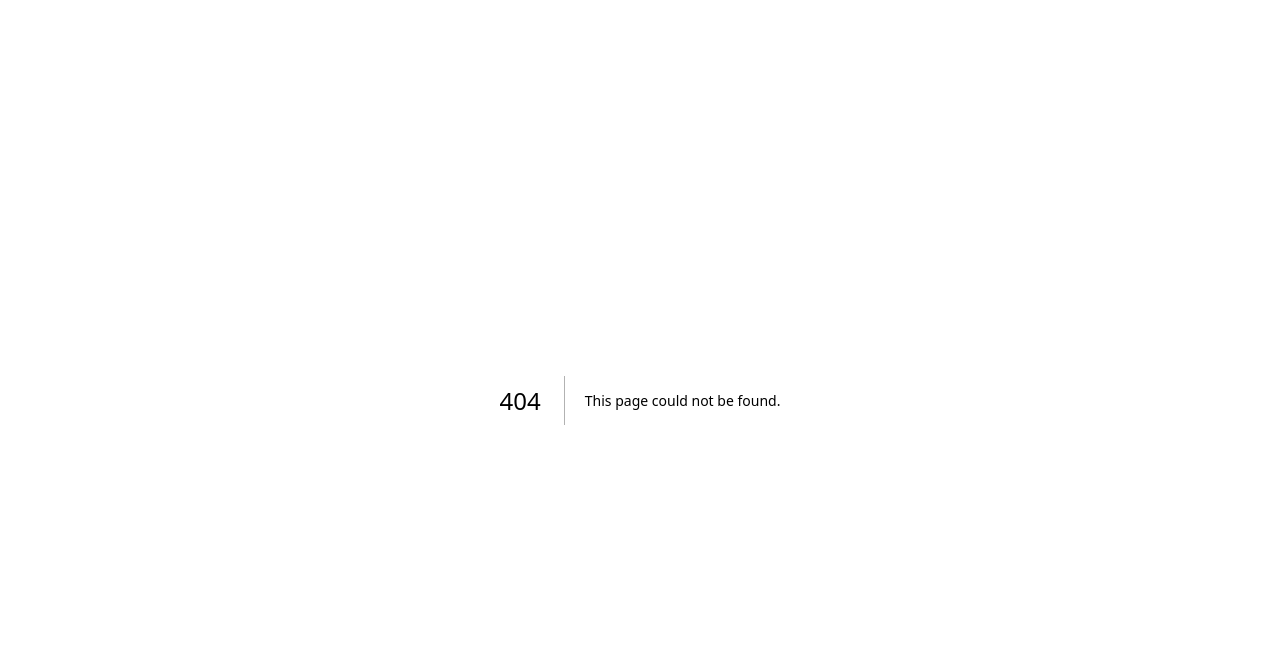
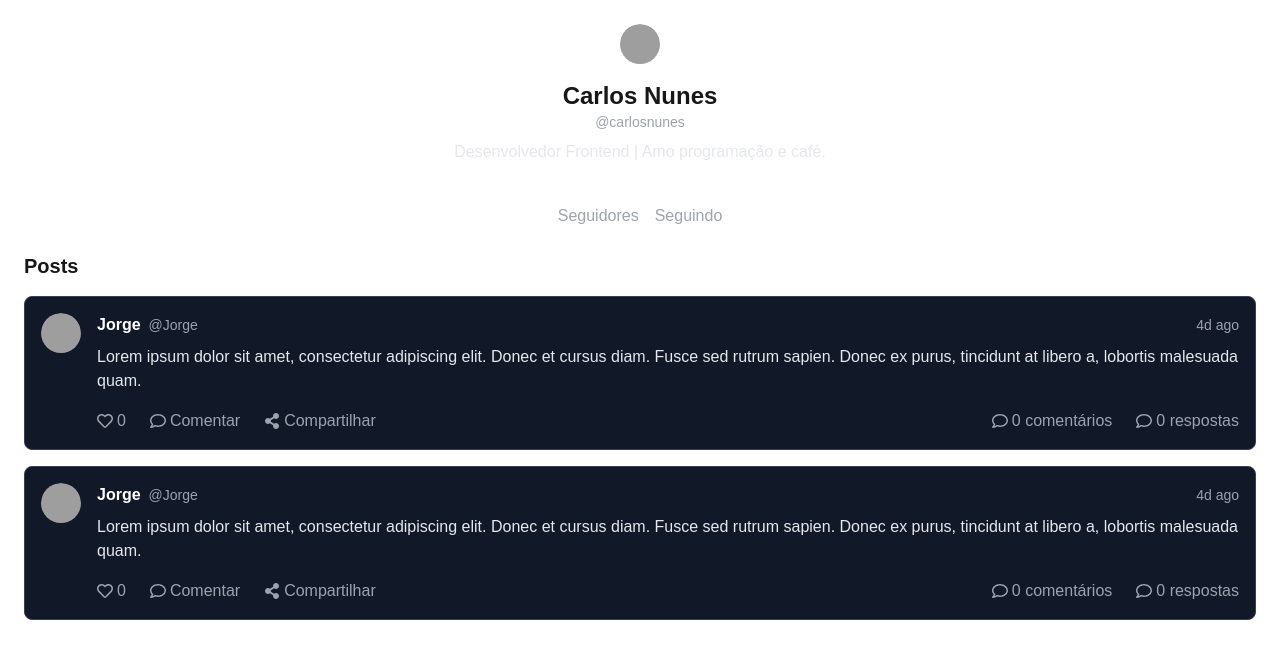
Before and after one commit to gabrielss2406/Ararx-Frontend, a Next.js app: page /profile/3123123123 in a window 1280 px wide. Before the commit this address had no page. Shown: the top 658 px of the page. Built offline with nearby package versions, Linux system fonts and the light colour scheme; grey boxes are pictures that could not be loaded.

Commit message:
feat: user profile page

```diff
--- /dev/null
+++ b/src/components/userProfile.tsx
@@ -0,0 +1,79 @@
+// UserProfile.tsx
+import { Avatar, AvatarImage, AvatarFallback } from "@/components/ui/avatar";
+import { FaUser, FaRegHeart, FaRegComment, FaRegShareSquare } from "react-icons/fa";
+import { useState } from "react";
+import Post from "./post";
+
+interface UserProfileProps {
+    user: {
+        id: string;
+        name: string;
+        username: string;
+        bio: string;
+        avatarUrl: string;
+        followersCount: number;
+        followingCount: number;
+        posts: Array<{
+            id: string;
+            content: string;
+            likesCount: number;
+            commentsCount: number;
+            date: string;
+        }>;
+    };
+}
+
+const UserProfile: React.FC<UserProfileProps> = ({ user }) => {
+    const [followers, setFollowers] = useState(user.followersCount);
+    const [following, setFollowing] = useState(user.followingCount);
+
+    return (
+        <div className="container mx-auto p-6">
+            <div className="flex flex-col items-center">
+                <Avatar>
+                    <AvatarImage
+                        className="w-24 h-24 rounded-full"
+                        src={user.avatarUrl}
+                        alt="User avatar"
+                    />
+                    <AvatarFallback>{user.name.charAt(0)}</AvatarFallback>
+                </Avatar>
+                <h1 className="text-2xl font-bold mt-4">{user.name}</h1>
+                <span className="text-sm text-gray-400">@{user.username}</span>
+                <p className="text-center mt-2 text-gray-200">{user.bio}</p>
+
+                <div className="flex gap-4 mt-4">
+                    <div className="flex flex-col items-center">
+                        <span className="font-semibold text-white">{followers}</span>
+                        <span className="text-gray-400">Seguidores</span>
+                    </div>
+                    <div className="flex flex-col items-center">
+                        <span className="font-semibold text-white">{following}</span>
+                        <span className="text-gray-400">Seguindo</span>
+                    </div>
+                </div>
+            </div>
+
+            <div className="mt-6">
+                <h2 className="text-xl font-bold">Posts</h2>
+                <div className="space-y-4 mt-4">
+                    {user.posts.map((post) => (
+                        <div key={post.id}>
+                            <Post
+                                content={"Lorem ipsum dolor sit amet, consectetur adipiscing elit. Donec et cursus diam. Fusce sed rutrum sapien. Donec ex purus, tincidunt at libero a, lobortis malesuada quam."}
+                                author={"Jorge"}
+                                date={"4d ago"}
+                                userId={"3123123123"}
+                                likesCount={0}
+                                commentsCount={0}
+                                repliesCount={0}
+                            />
+                        </div>
+                    ))}
+                </div>
+            </div>
+        </div>
+    );
+};
+
+export default UserProfile;
--- a/src/pages/index.tsx
+++ b/src/pages/index.tsx
@@ -34,7 +34,7 @@ export default function Home() {
         content={"Lorem ipsum dolor sit amet, consectetur adipiscing elit. Donec et cursus diam. Fusce sed rutrum sapien. Donec ex purus, tincidunt at libero a, lobortis malesuada quam."}
         author={"Cleiton"}
         date={"2h ago"}
-        userId={""}
+        userId={"32132131231"}
         likesCount={0}
         commentsCount={0}
         repliesCount={0}
@@ -43,7 +43,7 @@ export default function Home() {
         content={"Lorem ipsum dolor sit amet, consectetur adipiscing elit. Donec et cursus diam. Fusce sed rutrum sapien. Donec ex purus, tincidunt at libero a, lobortis malesuada quam."}
         author={"Jorge"}
         date={"4d ago"}
-        userId={""}
+        userId={"3123123123"}
         likesCount={0}
         commentsCount={0}
         repliesCount={0}
--- /dev/null
+++ b/src/pages/profile/[id]/index.tsx
@@ -0,0 +1,37 @@
+import { useRouter } from "next/router";
+import UserProfile from "@/components/userProfile";
+
+const UserProfilePage = () => {
+    const router = useRouter();
+    const { userId } = router.query;
+
+    const user = {
+        id: userId as string,
+        name: "Carlos Nunes",
+        username: "carlosnunes",
+        bio: "Desenvolvedor Frontend | Amo programação e café.",
+        avatarUrl: "https://github.com/shadcn.png",
+        followersCount: 150,
+        followingCount: 50,
+        posts: [
+            {
+                id: "1",
+                content: "Esse é meu primeiro post!",
+                likesCount: 10,
+                commentsCount: 2,
+                date: "1 dia atrás",
+            },
+            {
+                id: "2",
+                content: "Programando em React é incrível!",
+                likesCount: 20,
+                commentsCount: 5,
+                date: "2 dias atrás",
+            },
+        ],
+    };
+
+    return <UserProfile user={user} />;
+};
+
+export default UserProfilePage;
```
